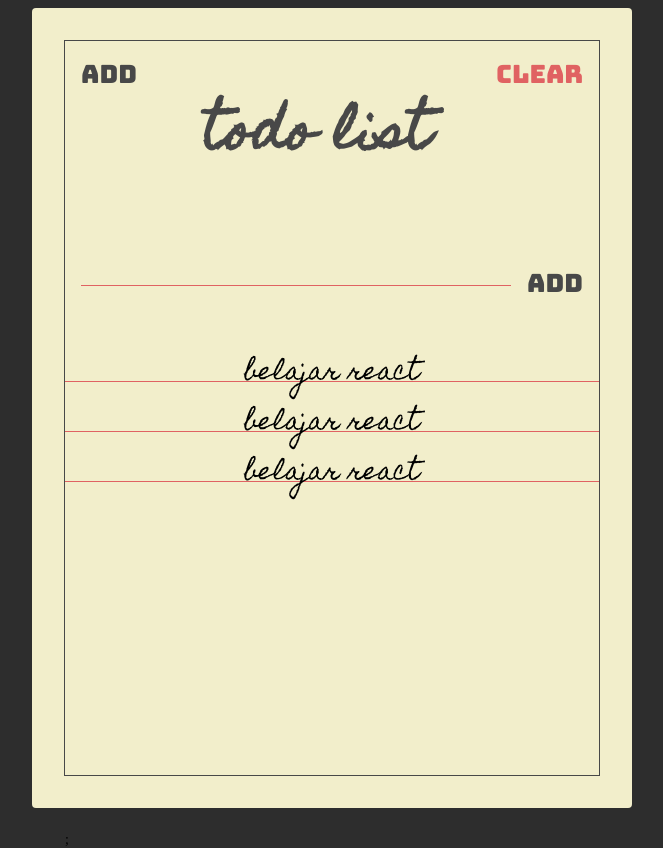
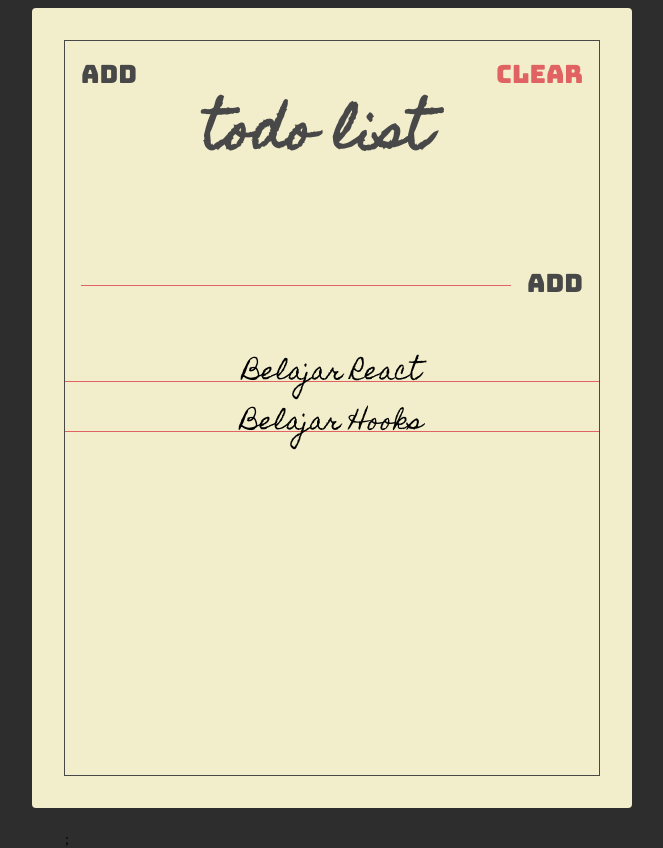
Before and after one commit to ahmatrizal/react-todoList1, a React (Create React App) app: page / in a window 1280 px wide. Shown: the whole page, without its empty margins (308-971 px from the left). Built offline with nearby package versions, Linux system fonts and the light colour scheme.

Commit message:
Refactor Todos dan TodoList

```diff
--- a/src/components/TodoForm.jsx
+++ b/src/components/TodoForm.jsx
@@ -1,7 +1,7 @@
 import React, { useState } from "react";
 import PropTypes from "prop-types";
 
-const TodoForm = () => {
+const TodoForm = ({ addTodo }) => {
   const [value, setValue] = useState("");
   const handleFromSubmit = (e) => {
     e.preventDefault();
--- a/src/components/Todos.jsx
+++ b/src/components/Todos.jsx
@@ -2,18 +2,7 @@
 import PropTypes from "prop-types";
 import Todo from "./Todo";
 
-const Todos = () => {
-  const todos = [
-    {
-      text: "belajar react"
-    },
-    {
-      text: "belajar react"
-    },
-    {
-      text: "belajar react"
-    }
-  ];
+const Todos = ({ todos }) => {
   return (
     <section className="todos">
       {todos.map((todo) => {
@@ -23,4 +12,11 @@
   );
 };
 
+Todos.propTypes = {
+  todos: PropTypes.arrayOf(
+    PropTypes.shape({
+      text: PropTypes.string
+    })
+  )
+};
 export default Todos;
--- a/src/pages/TodoList.jsx
+++ b/src/pages/TodoList.jsx
@@ -1,4 +1,4 @@
-import React from "react";
+import React, { useState } from "react";
 
 import Paper from "../components/Paper";
 import Header from "../components/Header";
@@ -6,11 +6,19 @@
 import Todos from "../components/Todos";
 
 const TodoList = () => {
+  const [todos, setTodos] = useState([
+    {
+      text: "Belajar React"
+    },
+    {
+      text: "Belajar Hooks"
+    }
+  ]);
   return (
     <Paper>
       <Header />
       <TodoForm />
-      <Todos />
+      <Todos todos={todos} />
     </Paper>
   );
 };
```
